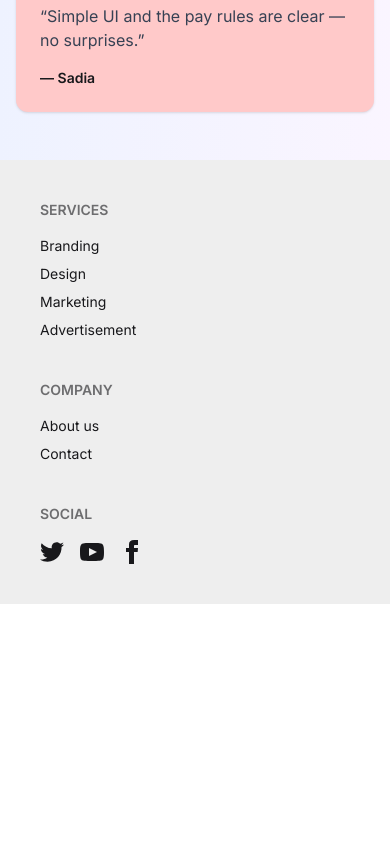
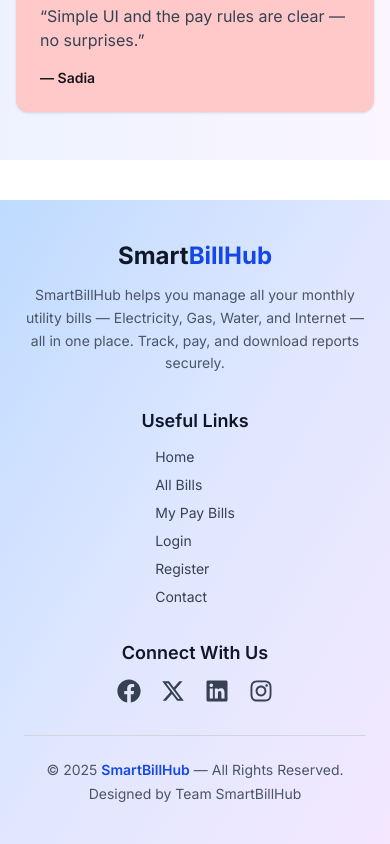
Before and after one commit to Takdirul-Rijan/utility-bill-management-client, a React (Vite) app: page / in a window 390 px wide. Shown: the part 3961-4805 px from the top of the page. Before the commit the page ends 4565 px from the top, so only its background shows below. Built offline with nearby package versions, Linux system fonts and the light colour scheme; no server answers.

Commit message:
Added fully responsive  footer

```diff
--- a/src/components/Footer.jsx
+++ b/src/components/Footer.jsx
@@ -1,61 +1,138 @@
 import React from "react";
+import { FaFacebook, FaLinkedin, FaInstagram } from "react-icons/fa";
+import { FaXTwitter } from "react-icons/fa6";
 
 const Footer = () => {
   return (
-    <div>
-      <footer className="footer sm:footer-horizontal bg-base-300 text-base-content p-10">
-        <nav>
-          <h6 className="footer-title">Services</h6>
-          <a className="link link-hover">Branding</a>
-          <a className="link link-hover">Design</a>
-          <a className="link link-hover">Marketing</a>
-          <a className="link link-hover">Advertisement</a>
-        </nav>
-        <nav>
-          <h6 className="footer-title">Company</h6>
-          <a className="link link-hover">About us</a>
-          <a className="link link-hover">Contact</a>
-        </nav>
-        <nav>
-          <h6 className="footer-title">Social</h6>
-          <div className="grid grid-flow-col gap-4">
-            <a>
-              <svg
-                xmlns="http://www.w3.org/2000/svg"
-                width="24"
-                height="24"
-                viewBox="0 0 24 24"
-                className="fill-current"
+    <footer
+      className="bg-gradient-to-br from-blue-200 via-indigo-100 to-purple-100
+      dark:from-gray-900 dark:via-indigo-900 dark:to-gray-950
+      text-gray-700 dark:text-gray-300 mt-10 transition-all duration-300"
+    >
+      <div className="rounded-2xl overflow-hidden py-10 px-6 ">
+        <div className="grid grid-cols-1 md:grid-cols-3 gap-8 border-b border-gray-300 dark:border-gray-700 pb-8">
+          <div className="text-center md:text-left">
+            <h2 className="text-2xl md:text-2xl font-bold text-gray-900 dark:text-blue-400 mb-3">
+              Smart
+              <span className="text-blue-700 dark:text-white">BillHub</span>
+            </h2>
+            <p className="text-sm leading-relaxed text-gray-600 dark:text-gray-300">
+              SmartBillHub helps you manage all your monthly utility bills —
+              Electricity, Gas, Water, and Internet — all in one place. Track,
+              pay, and download reports securely.
+            </p>
+          </div>
+
+          <div className="flex flex-col items-center justify-center md:text-left">
+            <h3 className="text-lg font-semibold text-gray-900 dark:text-white mb-3">
+              Useful Links
+            </h3>
+            <ul className="space-y-2 text-sm">
+              <li>
+                <a
+                  href="/"
+                  className="hover:text-blue-500 dark:hover:text-blue-400 transition"
+                >
+                  Home
+                </a>
+              </li>
+              <li>
+                <a
+                  href="/all-bills"
+                  className="hover:text-blue-500 dark:hover:text-blue-400 transition"
+                >
+                  All Bills
+                </a>
+              </li>
+              <li>
+                <a
+                  href="/my-pay-bills"
+                  className="hover:text-blue-500 dark:hover:text-blue-400 transition"
+                >
+                  My Pay Bills
+                </a>
+              </li>
+              <li>
+                <a
+                  href="/auth/login"
+                  className="hover:text-blue-500 dark:hover:text-blue-400 transition"
+                >
+                  Login
+                </a>
+              </li>
+              <li>
+                <a
+                  href="/auth/register"
+                  className="hover:text-blue-500 dark:hover:text-blue-400 transition"
+                >
+                  Register
+                </a>
+              </li>
+              <li>
+                <a
+                  href="/contact-us"
+                  className="hover:text-blue-500 dark:hover:text-blue-400 transition"
+                >
+                  Contact
+                </a>
+              </li>
+            </ul>
+          </div>
+
+          <div className="text-center md:text-left">
+            <h3 className="text-lg font-semibold text-gray-900 dark:text-white mb-3">
+              Connect With Us
+            </h3>
+
+            <div className="flex justify-center md:justify-start gap-5 text-2xl">
+              <a
+                href="https://facebook.com"
+                target="_blank"
+                rel="noreferrer"
+                className="hover:text-blue-600 dark:hover:text-blue-400 transition"
               >
-                <path d="M24 4.557c-.883.392-1.832.656-2.828.775 1.017-.609 1.798-1.574 2.165-2.724-.951.564-2.005.974-3.127 1.195-.897-.957-2.178-1.555-3.594-1.555-3.179 0-5.515 2.966-4.797 6.045-4.091-.205-7.719-2.165-10.148-5.144-1.29 2.213-.669 5.108 1.523 6.574-.806-.026-1.566-.247-2.229-.616-.054 2.281 1.581 4.415 3.949 4.89-.693.188-1.452.232-2.224.084.626 1.956 2.444 3.379 4.6 3.419-2.07 1.623-4.678 2.348-7.29 2.04 2.179 1.397 4.768 2.212 7.548 2.212 9.142 0 14.307-7.721 13.995-14.646.962-.695 1.797-1.562 2.457-2.549z"></path>
-              </svg>
-            </a>
-            <a>
-              <svg
-                xmlns="http://www.w3.org/2000/svg"
-                width="24"
-                height="24"
-                viewBox="0 0 24 24"
-                className="fill-current"
+                <FaFacebook />
+              </a>
+              <a
+                href="https://x.com"
+                target="_blank"
+                rel="noreferrer"
+                className="hover:text-gray-900 dark:hover:text-gray-200 transition"
               >
-                <path d="M19.615 3.184c-3.604-.246-11.631-.245-15.23 0-3.897.266-4.356 2.62-4.385 8.816.029 6.185.484 8.549 4.385 8.816 3.6.245 11.626.246 15.23 0 3.897-.266 4.356-2.62 4.385-8.816-.029-6.185-.484-8.549-4.385-8.816zm-10.615 12.816v-8l8 3.993-8 4.007z"></path>
-              </svg>
-            </a>
-            <a>
-              <svg
-                xmlns="http://www.w3.org/2000/svg"
-                width="24"
-                height="24"
-                viewBox="0 0 24 24"
-                className="fill-current"
+                <FaXTwitter />
+              </a>
+              <a
+                href="https://linkedin.com"
+                target="_blank"
+                rel="noreferrer"
+                className="hover:text-blue-700 dark:hover:text-blue-400 transition"
               >
-                <path d="M9 8h-3v4h3v12h5v-12h3.642l.358-4h-4v-1.667c0-.955.192-1.333 1.115-1.333h2.885v-5h-3.808c-3.596 0-5.192 1.583-5.192 4.615v3.385z"></path>
-              </svg>
-            </a>
+                <FaLinkedin />
+              </a>
+              <a
+                href="https://instagram.com"
+                target="_blank"
+                rel="noreferrer"
+                className="hover:text-pink-600 dark:hover:text-pink-400 transition"
+              >
+                <FaInstagram />
+              </a>
+            </div>
           </div>
-        </nav>
-      </footer>
-    </div>
+        </div>
+
+        <div className="text-center mt-6 text-sm text-gray-600 dark:text-gray-400">
+          <p>
+            © {new Date().getFullYear()}{" "}
+            <span className="font-semibold text-blue-700 dark:text-blue-400">
+              SmartBillHub
+            </span>{" "}
+            — All Rights Reserved.
+          </p>
+          <p className="mt-1">Designed by Team SmartBillHub</p>
+        </div>
+      </div>
+    </footer>
   );
 };
 
--- /dev/null
+++ b/src/pages/ContactUs.jsx
@@ -0,0 +1,7 @@
+import React from "react";
+
+const ContactUs = () => {
+  return <div></div>;
+};
+
+export default ContactUs;
--- a/src/router/router.jsx
+++ b/src/router/router.jsx
@@ -8,6 +8,8 @@ import Register from "../pages/Register";
 import Login from "../pages/Login";
 import AllBills from "../pages/AllBills";
 import MyPayBills from "../pages/MyPayBills";
+import Contact from "../pages/ContactUs";
+import ContactUs from "../pages/ContactUs";
 
 const router = createBrowserRouter([
   {
@@ -41,6 +43,10 @@ const router = createBrowserRouter([
         loader: ({ params }) =>
           fetch(`http://localhost:3000/bills/${params.id}`),
       },
+      {
+        path: "/contact-us",
+        element: <ContactUs></ContactUs>,
+      },
     ],
   },
   {
```
